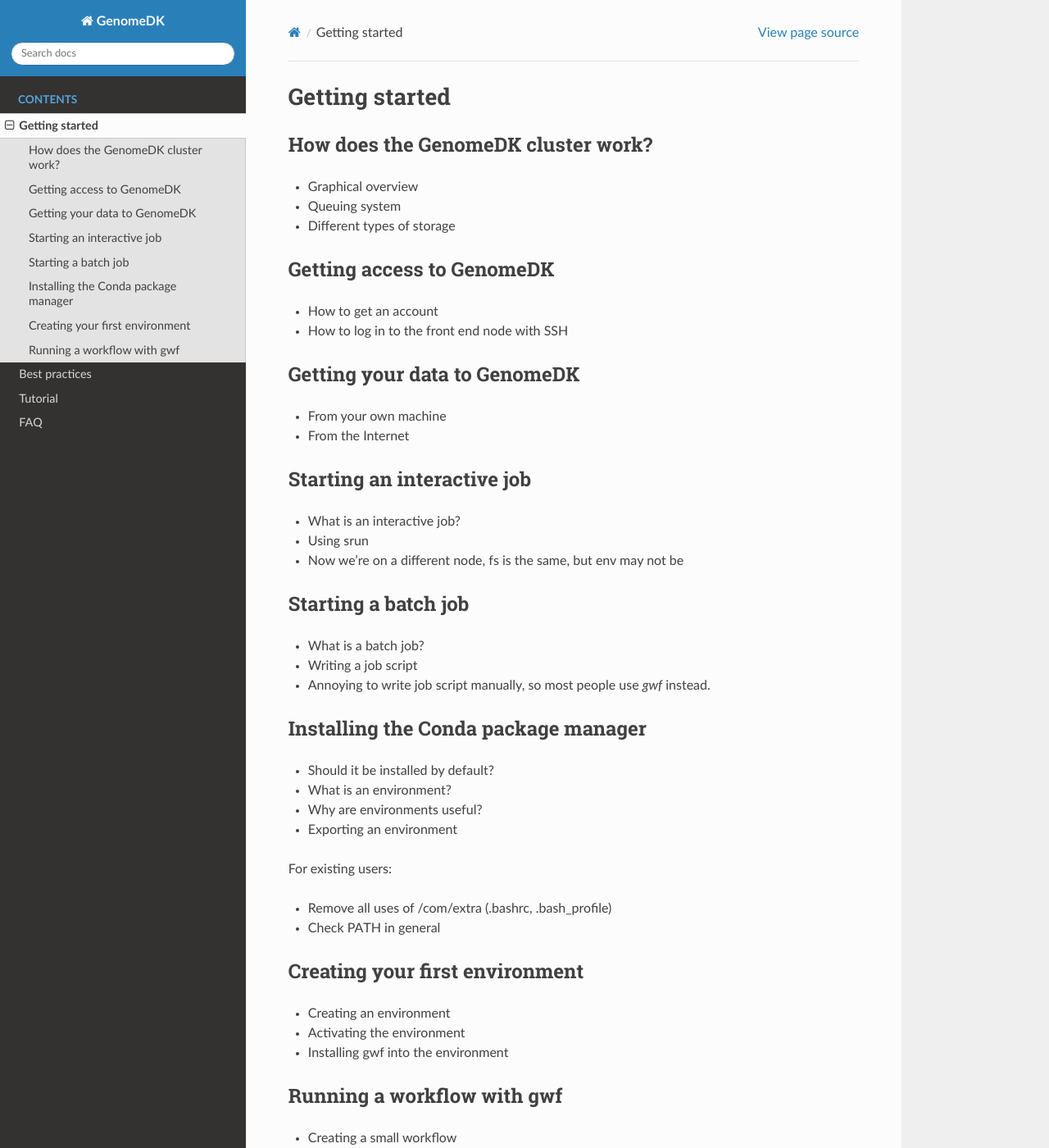
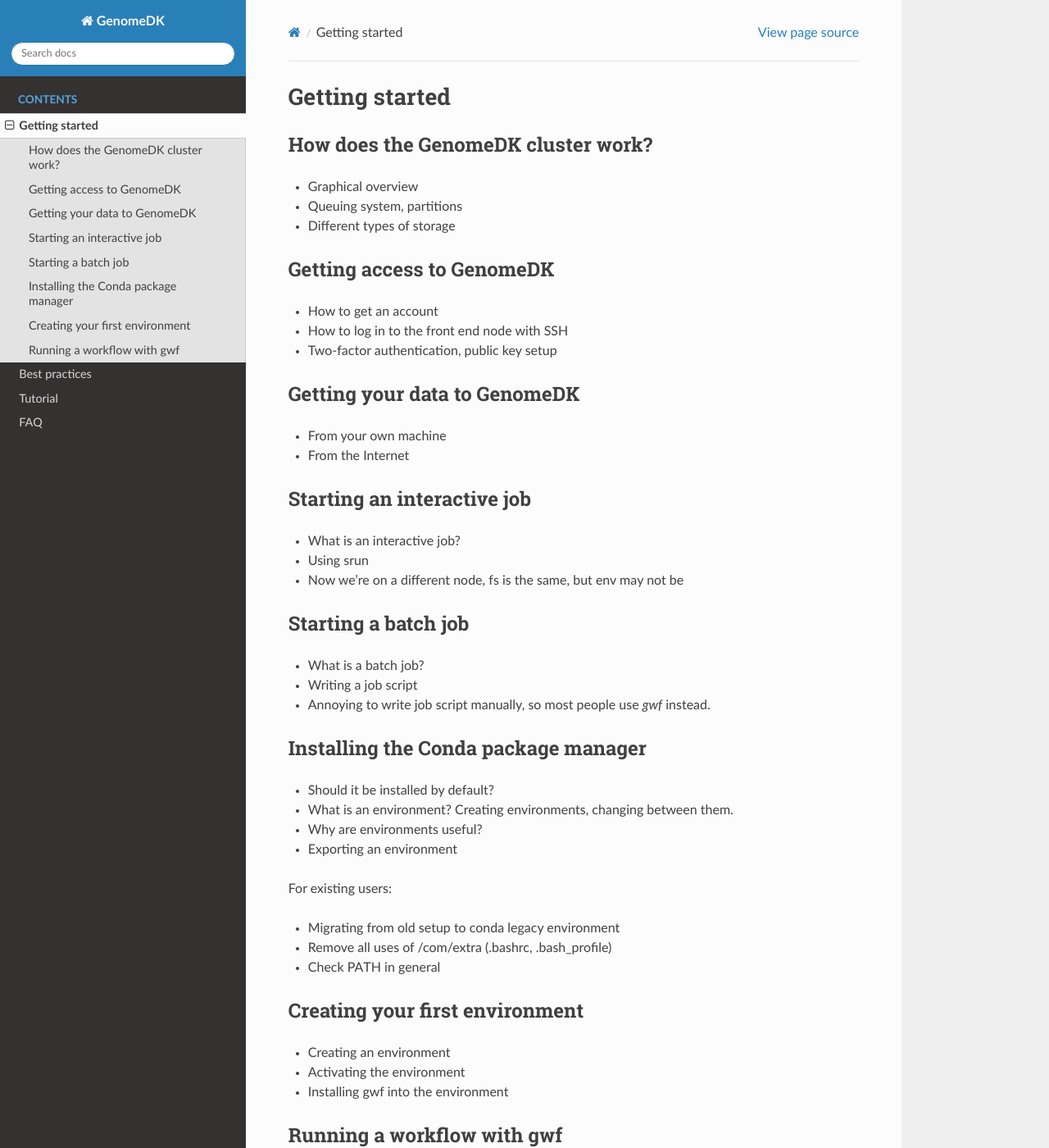
Before and after one commit to GenomeDK/genomedk-docs, a Sphinx documentation site: the page built from docs/getting-started.rst, in a window 1280 px wide and 1400 px high. Shown: the whole window at 82% size. Built offline with Sphinx 7.4.7 and the Read the Docs theme 2.0.0, drawn with Linux system fonts in a browser that asks for light colours.

Commit message:
Update getting-started.rst

```diff
--- a/docs/getting-started.rst
+++ b/docs/getting-started.rst
@@ -5,7 +5,7 @@
 -----------------------------------
 
 * Graphical overview
-* Queuing system
+* Queuing system, partitions
 * Different types of storage
 
 Getting access to GenomeDK
@@ -13,6 +13,7 @@
 
 * How to get an account
 * How to log in to the front end node with SSH
+* Two-factor authentication, public key setup
 
 Getting your data to GenomeDK
 -----------------------------
@@ -38,12 +39,13 @@
 ------------------------------------
 
 * Should it be installed by default?
-* What is an environment?
+* What is an environment? Creating environments, changing between them.
 * Why are environments useful?
 * Exporting an environment
 
 For existing users:
 
+* Migrating from old setup to conda legacy environment
 * Remove all uses of /com/extra (.bashrc, .bash_profile)
 * Check PATH in general
 
```
